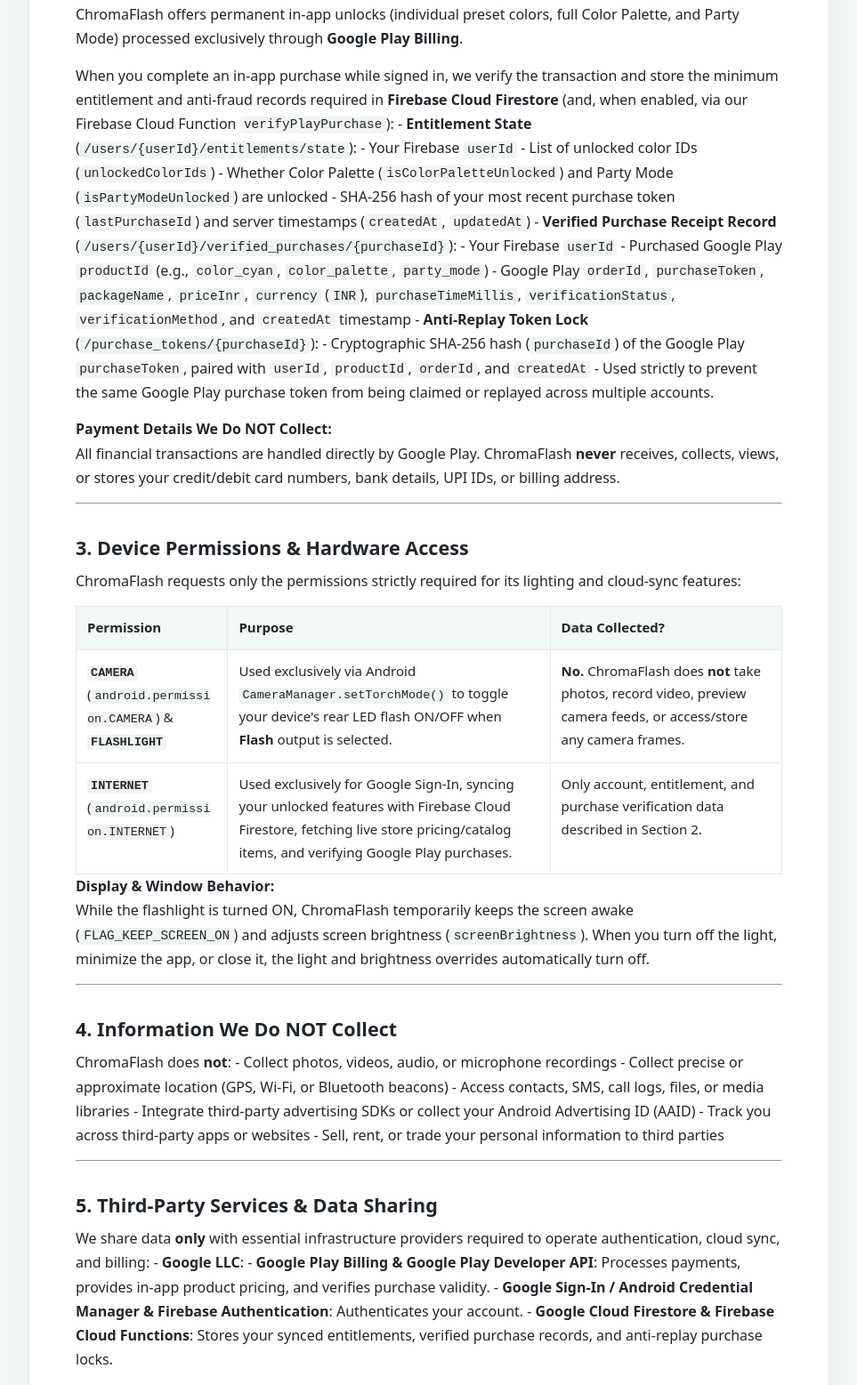
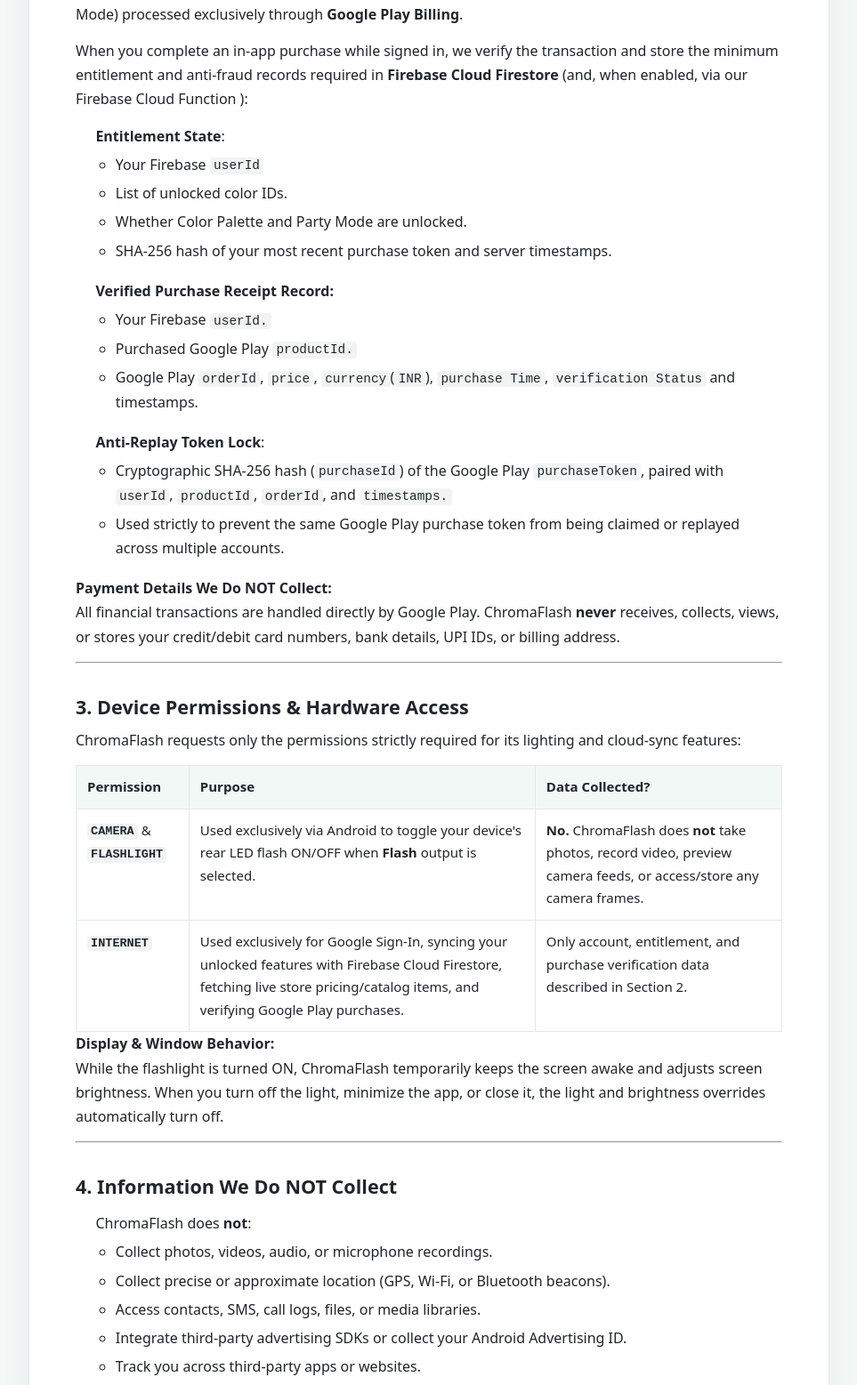
Before and after one commit to smallsimpleapp-design/smallandsimple, a plain HTML site: page privacy/chromaflash.html in a window 1280 px wide. Shown: the part 1243-2800 px from the top of the page at 89% size, without its empty margins (158-1121 px from the left). Drawn offline with Linux system fonts and the light colour scheme.

Commit message:
Add files via upload

```diff
--- a/privacy/chromaflash.html
+++ b/privacy/chromaflash.html
@@ -38,7 +38,6 @@
       <div class="content"><h1>Privacy Policy for ChromaFlash</h1>
 <p><strong>Effective Date:</strong> November 24, 2026<br />
 <strong>App Name:</strong> ChromaFlash<br />
-<strong>Android Package Name:</strong> <code>com.aistudio.chromaflash.kftw</code><br />
 <strong>Contact Email:</strong> <code>smallsimple.app@gmail.com</code></p>
 <hr />
 <h2>1. Overview</h2>
@@ -61,19 +60,32 @@
 - <strong>Authentication Tokens</strong>: Short-lived Google ID tokens and Firebase ID tokens used solely to verify your identity during sign-in, Cloud Firestore access, and purchase verification.</p>
 <h3>C. In-App Purchase &amp; Entitlement Data</h3>
 <p>ChromaFlash offers permanent in-app unlocks (individual preset colors, full Color Palette, and Party Mode) processed exclusively through <strong>Google Play Billing</strong>.</p>
-<p>When you complete an in-app purchase while signed in, we verify the transaction and store the minimum entitlement and anti-fraud records required in <strong>Firebase Cloud Firestore</strong> (and, when enabled, via our Firebase Cloud Function <code>verifyPlayPurchase</code>):
-- <strong>Entitlement State</strong> (<code>/users/{userId}/entitlements/state</code>):
-  - Your Firebase <code>userId</code>
-  - List of unlocked color IDs (<code>unlockedColorIds</code>)
-  - Whether Color Palette (<code>isColorPaletteUnlocked</code>) and Party Mode (<code>isPartyModeUnlocked</code>) are unlocked
-  - SHA-256 hash of your most recent purchase token (<code>lastPurchaseId</code>) and server timestamps (<code>createdAt</code>, <code>updatedAt</code>)
-- <strong>Verified Purchase Receipt Record</strong> (<code>/users/{userId}/verified_purchases/{purchaseId}</code>):
-  - Your Firebase <code>userId</code>
-  - Purchased Google Play <code>productId</code> (e.g., <code>color_cyan</code>, <code>color_palette</code>, <code>party_mode</code>)
-  - Google Play <code>orderId</code>, <code>purchaseToken</code>, <code>packageName</code>, <code>priceInr</code>, <code>currency</code> (<code>INR</code>), <code>purchaseTimeMillis</code>, <code>verificationStatus</code>, <code>verificationMethod</code>, and <code>createdAt</code> timestamp
-- <strong>Anti-Replay Token Lock</strong> (<code>/purchase_tokens/{purchaseId}</code>):
-  - Cryptographic SHA-256 hash (<code>purchaseId</code>) of the Google Play <code>purchaseToken</code>, paired with <code>userId</code>, <code>productId</code>, <code>orderId</code>, and <code>createdAt</code>
-  - Used strictly to prevent the same Google Play purchase token from being claimed or replayed across multiple accounts.</p>
+<p>When you complete an in-app purchase while signed in, we verify the transaction and store the minimum entitlement and anti-fraud records required in <strong>Firebase Cloud Firestore</strong> (and, when enabled, via our Firebase Cloud Function ):
+<ul>
+ <strong>Entitlement State</strong>:
+ <ul>
+  <li>Your Firebase <code>userId</code></li>
+  <li>List of unlocked color IDs.</li>
+  <li>Whether Color Palette and Party Mode are unlocked.</li>
+  <li>SHA-256 hash of your most recent purchase token and server timestamps.</li>
+  </ul>
+ </ul>
+<ul>
+<strong>Verified Purchase Receipt Record:</strong>
+<ul>
+  <li>Your Firebase <code>userId.</code></li>
+  <li>Purchased Google Play <code>productId.</code></li>
+  <li>Google Play <code>orderId</code>, <code>price</code>, <code>currency</code>(<code>INR</code>), <code>purchase Time</code>, <code>verification Status</code> and </code> timestamps.</li>
+  </ul>
+</ul>
+<ul><strong>Anti-Replay Token Lock</strong>:
+<ul>
+  <li>Cryptographic SHA-256 hash (<code>purchaseId</code>) of the Google Play <code>purchaseToken</code>, paired with <code>userId</code>, <code>productId</code>, <code>orderId</code>, and <code>timestamps.</code></li>
+  <li>Used strictly to prevent the same Google Play purchase token from being claimed or replayed across multiple accounts.</li>
+ </ul>
+</ul>
+ </p>
+
 <p><strong>Payment Details We Do NOT Collect:</strong><br />
 All financial transactions are handled directly by Google Play. ChromaFlash <strong>never</strong> receives, collects, views, or stores your credit/debit card numbers, bank details, UPI IDs, or billing address.</p>
 <hr />
@@ -89,42 +101,59 @@ All financial transactions are handled directly by Google Play. ChromaFlash <str
 </thead>
 <tbody>
 <tr>
-<td><strong><code>CAMERA</code></strong> (<code>android.permission.CAMERA</code>) &amp; <strong><code>FLASHLIGHT</code></strong></td>
-<td>Used exclusively via Android <code>CameraManager.setTorchMode()</code> to toggle your device's rear LED flash ON/OFF when <strong>Flash</strong> output is selected.</td>
+<td><strong><code>CAMERA</code></strong> &amp; <strong><code>FLASHLIGHT</code></strong></td>
+<td>Used exclusively via Android </code> to toggle your device's rear LED flash ON/OFF when <strong>Flash</strong> output is selected.</td>
 <td><strong>No.</strong> ChromaFlash does <strong>not</strong> take photos, record video, preview camera feeds, or access/store any camera frames.</td>
 </tr>
 <tr>
-<td><strong><code>INTERNET</code></strong> (<code>android.permission.INTERNET</code>)</td>
+<td><strong><code>INTERNET</code></strong> </td>
 <td>Used exclusively for Google Sign-In, syncing your unlocked features with Firebase Cloud Firestore, fetching live store pricing/catalog items, and verifying Google Play purchases.</td>
 <td>Only account, entitlement, and purchase verification data described in Section 2.</td>
 </tr>
 </tbody>
 </table>
 <p><strong>Display &amp; Window Behavior:</strong><br />
-While the flashlight is turned ON, ChromaFlash temporarily keeps the screen awake (<code>FLAG_KEEP_SCREEN_ON</code>) and adjusts screen brightness (<code>screenBrightness</code>). When you turn off the light, minimize the app, or close it, the light and brightness overrides automatically turn off.</p>
+While the flashlight is turned ON, ChromaFlash temporarily keeps the screen awake  and adjusts screen brightness. When you turn off the light, minimize the app, or close it, the light and brightness overrides automatically turn off.</p>
 <hr />
 <h2>4. Information We Do NOT Collect</h2>
-<p>ChromaFlash does <strong>not</strong>:
-- Collect photos, videos, audio, or microphone recordings
-- Collect precise or approximate location (GPS, Wi-Fi, or Bluetooth beacons)
-- Access contacts, SMS, call logs, files, or media libraries
-- Integrate third-party advertising SDKs or collect your Android Advertising ID (AAID)
-- Track you across third-party apps or websites
-- Sell, rent, or trade your personal information to third parties</p>
+<p>
+<ul>
+ChromaFlash does <strong>not</strong>:
+<ul/>
+<li>Collect photos, videos, audio, or microphone recordings.</li>
+<li>Collect precise or approximate location (GPS, Wi-Fi, or Bluetooth beacons).</li>
+<li>Access contacts, SMS, call logs, files, or media libraries.</li>
+<li>Integrate third-party advertising SDKs or collect your Android Advertising ID.</li>
+<li>Track you across third-party apps or websites.</li>
+<li>Sell, rent, or trade your personal information to third parties.</li>
+</ul>
+</ul></p>
 <hr />
 <h2>5. Third-Party Services &amp; Data Sharing</h2>
-<p>We share data <strong>only</strong> with essential infrastructure providers required to operate authentication, cloud sync, and billing:
-- <strong>Google LLC</strong>:
-  - <strong>Google Play Billing &amp; Google Play Developer API</strong>: Processes payments, provides in-app product pricing, and verifies purchase validity.
-  - <strong>Google Sign-In / Android Credential Manager &amp; Firebase Authentication</strong>: Authenticates your account.
-  - <strong>Google Cloud Firestore &amp; Firebase Cloud Functions</strong>: Stores your synced entitlements, verified purchase records, and anti-replay purchase locks.</p>
+<p>
+<ul>We share data <strong>only</strong> with essential infrastructure providers required to operate authentication, cloud sync, and billing:
+<ul>
+<li><strong>Google LLC</strong>:</li>
+<ul>
+  <li><strong>Google Play Billing &amp; Google Play Developer API</strong>: Processes payments, provides in-app product pricing, and verifies purchase validity.</li>
+  <li><strong>Google Sign-In / Android Credential Manager &amp; Firebase Authentication</strong>: Authenticates your account.</li>
+  <li><strong>Google Cloud Firestore &amp; Firebase Cloud Functions</strong>: Stores your synced entitlements, verified purchase records, and anti-replay purchase locks.</li>
+  </ul>
+  </p>
+ </ul>
+</ul>
 <p>Data may also be disclosed only if required by applicable law, legal process, or to protect against fraud and unauthorized access.</p>
 <hr />
 <h2>6. Data Security</h2>
-<p>We implement technical and architectural safeguards to protect your data:
-- <strong>Encrypted Transit</strong>: All network communication with Google Sign-In, Google Play, Firebase Authentication, Cloud Firestore, and verification endpoints uses HTTPS/TLS encryption.
-- <strong>Strict Access Controls</strong>: Firestore Security Rules restrict read and write access to your personal entitlement and purchase documents exclusively to your authenticated Firebase user ID (<code>request.auth.uid == userId</code>).
-- <strong>Purchase Integrity</strong>: In-app purchase receipts are validated against package identity, product pricing, cryptographic Play signatures / Play Developer API verification, and SHA-256 anti-replay token locks.</p>
+<p>
+<ul>We implement technical and architectural safeguards to protect your data:
+<ul>
+<li><strong>Encrypted Transit</strong>: All network communication with Google Sign-In, Google Play, Firebase Authentication, Cloud Firestore, and verification endpoints uses HTTPS/TLS encryption.</li>
+<li><strong>Strict Access Controls</strong>: Firestore Security Rules restrict read and write access to your personal entitlement and purchase documents exclusively to your authenticated Firebase user ID.</li>
+<li><strong>Purchase Integrity</strong>: In-app purchase receipts are validated against package identity, product pricing, cryptographic Play signatures / Play Developer API verification, and SHA-256 anti-replay token locks.</li>
+</ul>
+</ul>
+</p>
 <hr />
 <h2>7. Data Retention &amp; Account Deletion</h2>
 <ul>
@@ -132,9 +161,11 @@ While the flashlight is turned ON, ChromaFlash temporarily keeps the screen awak
 <li><strong>Signing Out</strong>: You can sign out at any time from the <strong>Account</strong> dialog in the app (<strong>Sign Out / Switch Account</strong>), which signs you out of Firebase Authentication and clears your local Credential Manager session.</li>
 <li><strong>Requesting Data &amp; Account Deletion</strong>:<br />
   You can request deletion of your ChromaFlash account and associated Firestore entitlement records by emailing <strong><code>smallsimple.app@gmail.com</code></strong> from (or identifying) the Google email address linked to your account.  </li>
-<li>Upon verification, we will delete your account and personal entitlement profile (<code>/users/{uid}/entitlements/state</code>).  </li>
+<ul>
+<li>Upon verification, we will delete your account and personal entitlement profile.  </li>
 <li>Please note that anonymized/hashed transaction records or order IDs may be retained where strictly necessary to prevent purchase replay fraud, resolve billing disputes, or comply with legal, tax, and Google Play accounting obligations.</li>
 <li>Note that uninstalling the app removes local app data from your device, while cloud-synced purchases remain linked to your Google account unless you request deletion (and purchases can always be restored via Google Play when signed into the same account).</li>
+</ul>
 </ul>
 <hr />
 <h2>8. Children's Privacy</h2>
@@ -150,7 +181,7 @@ While the flashlight is turned ON, ChromaFlash temporarily keeps the screen awak
 <p>If you have questions about this Privacy Policy, your data, or deletion requests, please contact:</p>
 <ul>
 <li><strong>Developer Contact:</strong> <code>smallsimple.app@gmail.com</code></li>
-<li><strong>Application:</strong> ChromaFlash (<code>com.aistudio.chromaflash.kftw</code>)</li>
+<li><strong>Application:</strong> ChromaFlash</li>
 </ul></div>
       <footer><a href="../privacy-policy.html">← All game privacy policies</a></footer>
     </article>
```
